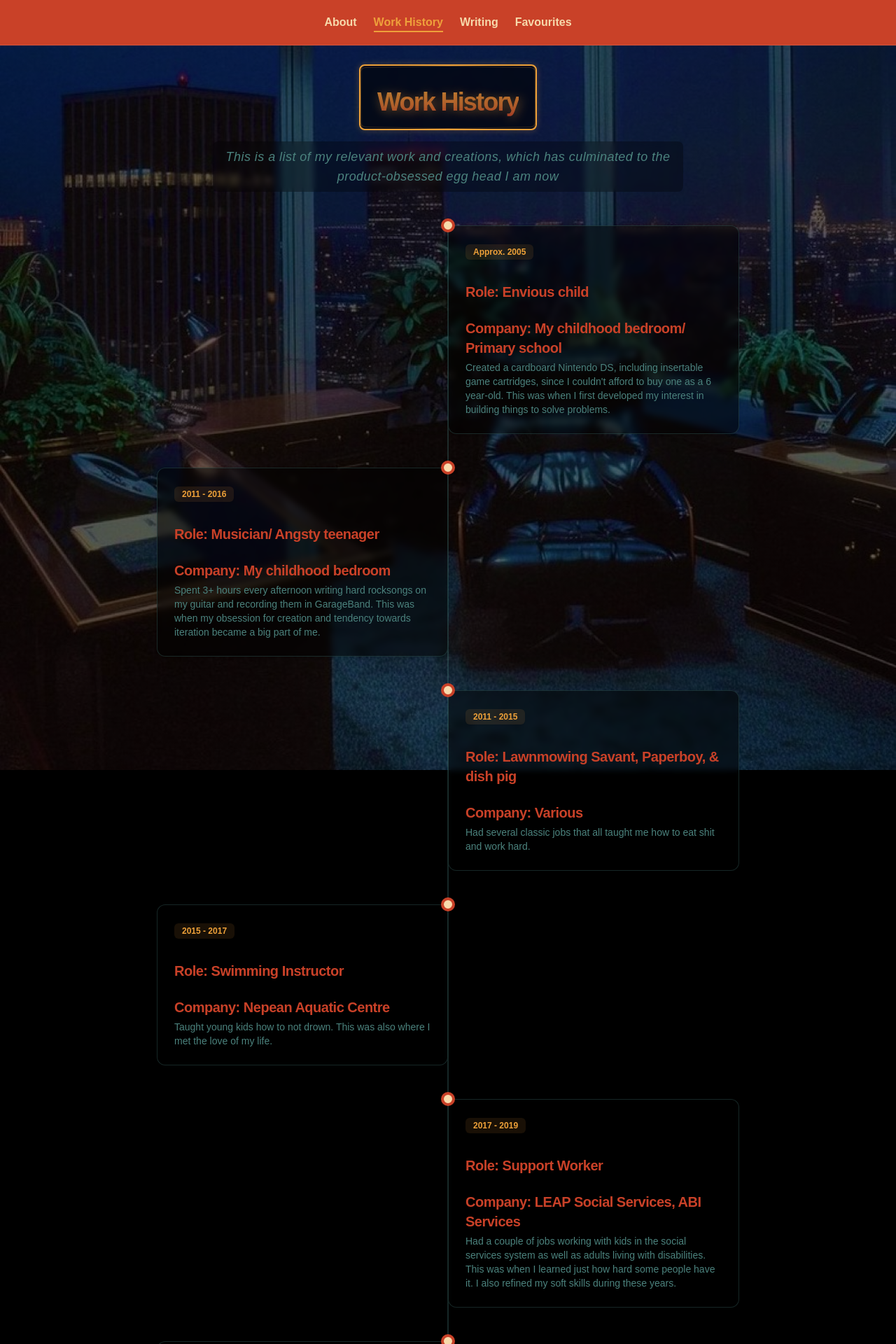
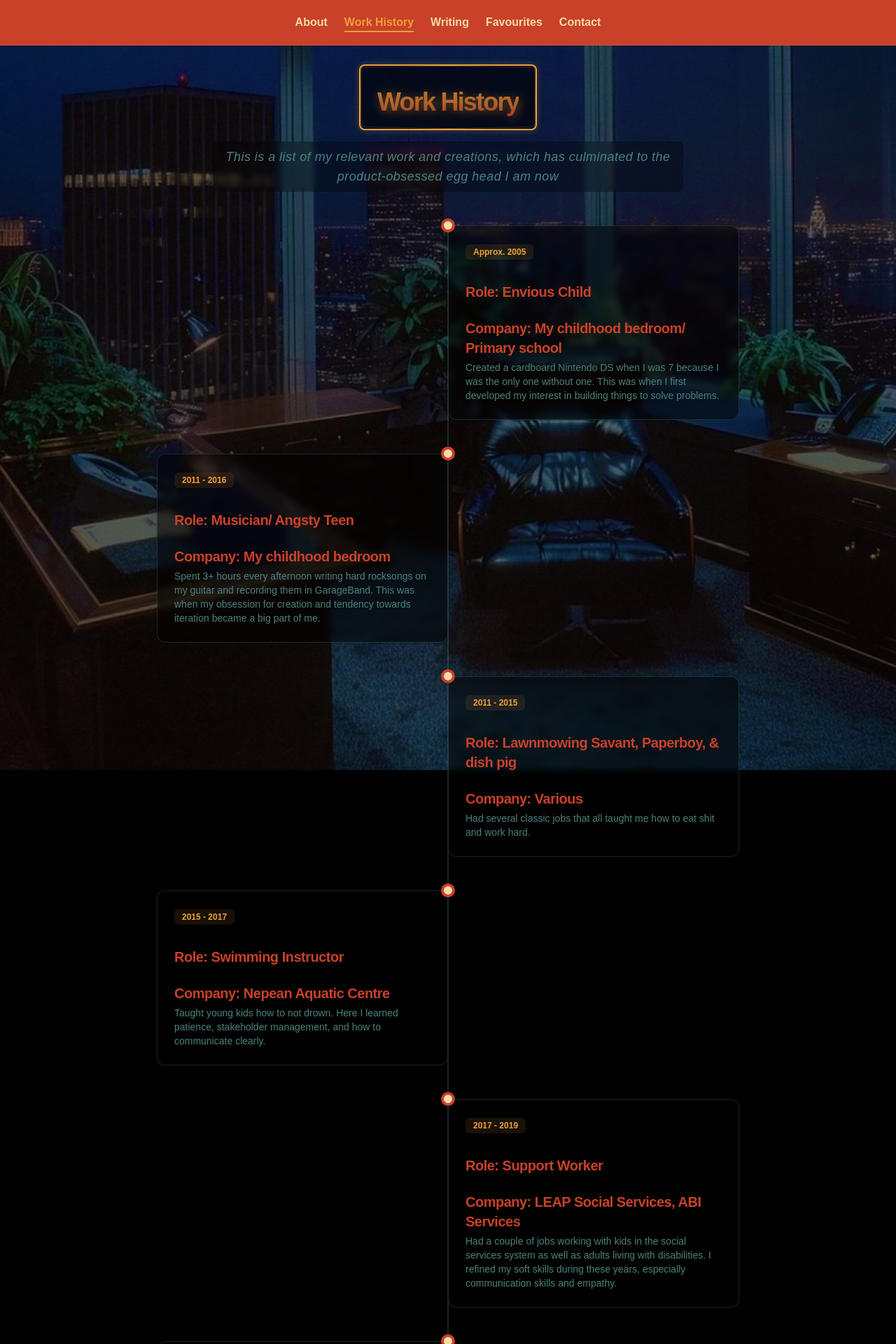
Before and after one commit to jayson-brady-98/personal-website, a Next.js app: page /work-history in a window 1280 px wide. Shown: the top 1920 px of the page at 70% size. Built offline with nearby package versions, Linux system fonts and the light colour scheme.

Commit message:
Updated nav and some text. Added contact page

```diff
--- /dev/null
+++ b/app/contact/page.tsx
@@ -0,0 +1,50 @@
+import Link from "next/link"
+import { Mail, Linkedin } from "lucide-react"
+import { SiX } from "@icons-pack/react-simple-icons"
+
+type Props = {
+  params: Promise<{}>
+  searchParams: Promise<{ [key: string]: string | string[] | undefined }>
+}
+
+export default async function ContactPage(props: Props) {
+  await props.params
+  await props.searchParams
+
+  return (
+    <main className="flex flex-col items-center justify-center min-h-screen py-24 px-4">
+      <h1 className="text-3xl font-bold text-[#EEA03B] mb-8">Let&apos;s Connect</h1>
+
+      <div className="flex flex-col items-center gap-4">
+
+
+        <div className="flex gap-6">
+          <Link
+            href="mailto:jaysonbrady123@gmail.com"
+            className="text-[#F7DAAC] hover:text-[#EEA03B] transition-colors"
+          >
+            <Mail className="w-6 h-6" />
+          </Link>
+
+          <Link
+            href="https://linkedin.com/in/jayson-brady-93ba8614b"
+            target="_blank"
+            rel="noopener noreferrer"
+            className="text-[#F7DAAC] hover:text-[#EEA03B] transition-colors"
+          >
+            <Linkedin className="w-6 h-6" />
+          </Link>
+
+          <Link
+            href="https://x.com/jaysonbradyy"
+            target="_blank"
+            rel="noopener noreferrer"
+            className="text-[#F7DAAC] hover:text-[#EEA03B] transition-colors"
+          >
+            <SiX className="w-6 h-6" />
+          </Link>
+        </div>
+      </div>
+    </main>
+  )
+}
--- a/app/work-history/page.tsx
+++ b/app/work-history/page.tsx
@@ -8,15 +8,15 @@ import { motion, useScroll, useTransform } from "framer-motion"
 const workHistory = [
   {
     id: 1,
-    title: "Envious child",
+    title: "Envious Child",
     company: "My childhood bedroom/ Primary school",
     period: "Approx. 2005",
     description:
-      "Created a cardboard Nintendo DS, including insertable game cartridges, since I couldn't afford to buy one as a 6 year-old. This was when I first developed my interest in building things to solve problems.",
+      "Created a cardboard Nintendo DS when I was 7 because I was the only one without one. This was when I first developed my interest in building things to solve problems.",
   },
   {
     id: 2,
-    title: "Musician/ Angsty teenager",
+    title: "Musician/ Angsty Teen",
     company: "My childhood bedroom",
     period: "2011 - 2016",
     description:
@@ -35,7 +35,7 @@ const workHistory = [
     company: "Nepean Aquatic Centre",
     period: "2015 - 2017",
     description:
-      "Taught young kids how to not drown. This was also where I met the love of my life.",
+      "Taught young kids how to not drown. Here I learned patience, stakeholder management, and how to communicate clearly.",
   },
   {
     id: 5,
@@ -43,7 +43,7 @@ const workHistory = [
     company: "LEAP Social Services, ABI Services",
     period: "2017 - 2019",
     description:
-      "Had a couple of jobs working with kids in the social services system as well as adults living with disabilities. This was when I learned just how hard some people have it. I also refined my soft skills during these years.",
+      "Had a couple of jobs working with kids in the social services system as well as adults living with disabilities. I refined my soft skills during these years, especially communication skills and empathy.",
   },
   {
     id: 6,
@@ -51,7 +51,7 @@ const workHistory = [
     company: "University of Queensland",
     period: "2020 - 2022",
     description:
-      "While I was doing my degree in psychology, I was a research assistant for Prof. Bill von Hippel and Prof. Roy Baumeister. This, along with thesis year, taught me a lot about research, data analysis, and project management. This was also my first exposure to coding.",
+      "While I was doing my psychology degree, I was a research assistant for Prof. Bill von Hippel and Prof. Roy Baumeister. This, along with thesis year, taught me a lot about research, data analysis, and project management. This was also my first exposure code (R).",
   },
   {
     id: 7,
@@ -59,7 +59,7 @@ const workHistory = [
     company: "Reader's Recap",
     period: "2022",
     description: {
-      __html: "Developed a concept for an app helping dementia patients track their reading progress with automated book summaries. Advanced to patent research and business planning stages, but discovered an existing patent. Though the patent was near expiration, challenges in finding a technical co-founder and concerns about VC funding led to shelving the project (though I still have all my notes). But this was when I started to dive deeper into using technology to solve read-world problems. Funnilty enough, Readwise <a href='https://x.com/homsiT/status/1866968568350515697' class='text-[#4B827D] hover:text-[#C94128] transition-colors underline'>built this feature</a> into their product only recently."
+      __html: "Developed a concept for an app to help dementia patients read books by using AI to provide summaries of a book&apos;s storyline to the current page. I got pretty far with it - did patent research and business planning, but then found out someone already held a patent for the idea. Even though the patent was close to expiring, I was apprehensive about finding a technical cofounder and seeking fundings, so I shelved the idea. (Readwise <a href='https://x.com/homsiT/status/1866968568350515697' class='text-[#4B827D] hover:text-[#C94128] transition-colors underline'>built this feature</a> into their product only recently). This was when I started to dive deeper into using technology to solve real-world problems."
     },
   },
   {
@@ -68,7 +68,7 @@ const workHistory = [
     company: "Timeful",
     period: "2022 - 2023",
     description:
-      "Started a small consulting business designed to help entrepreneurs streamline their workflows with custom-build Notion workspaces and automations. As anyone who had tried to start a business, I learned too much to list (I have a full essay about this here). But during this time I refined my problem-solving abilities, built my first digital products based on market research, and became well aquainted with the interaction of product goals and business goals.",
+      "Started a small consulting business to help entrepreneurs streamline their workflows with custom-built Notion workspaces, automations, and LLMs. Over the year, I refined my problem-solving abilities, built and sold my first low-code digital products, and became well aquainted with the interaction of product goals and business goals.",
   },
   {
     id: 9,
@@ -76,15 +76,15 @@ const workHistory = [
     company: "Loadshift",
     period: "2023 - 2024",
     description:
-      "I took this job for financial reasons after I stopped working on Timeful. It was mostly a sales/operations role, but I got to work on some product stuff because I had a good manager. I learned a lot about office politics and that I do my best work when I get to work on projects (rather than reactive daily tasks).",
+      "I took this job for financial reasons after I stopped working on Timeful. It was mostly a user support/operations role, but I got to work on some product stuff because I had a good manager. I learned a lot about office politics and how large companies work, as well as the type of work I excel at (project-based and iterative).",
   },
   {
     id: 10,
-    title: "A bit of everything",
-    company: "Antiwork.com (fka Gumroad)",
+    title: "Customer Support & Product",
+    company: "Antiwork.com (Gumroad, Helper.ai)",
     period: "2024",
     description:
-      "Started in customer support at Gumroad and Helper.ai, but quickly moved into product work. I got to do everything from feature planning to UX writing and mockups in Figma. Most exciting was getting to shape Helper.ai's user experience - pretty much all my ideas made it into the final product. This was my first time working with a production codebase, where I learned to collaborate with engineers, write code (with AI's help), and ship features. I also learned how to get stakeholders to buy into my ideas.",
+      "Started in customer support at Gumroad and Helper.ai, but moved into product work after a few months. I did everything from feature planning to UX writing and mockups in Figma to deploying code. Most exciting was getting to shape Helper.ai's UX - pretty much all my ideas got shipped. This was my first time working with a production codebase, where I learned to collaborate with engineers and designers, write code (using Cursor), and ship features. I also learned how to get stakeholders to buy into my ideas.",
   },
   {
     id: 11,
@@ -92,7 +92,7 @@ const workHistory = [
     company: "NextPromo.io",
     period: "Current",
     description:
-      "Getting product management experience is hard, so I'm creating my own experience. NextPromo.io is an app that enables consumers to see projections for when their favourite brands will likely have a sale so they can save money. Initially I was going to build it for my partner since it solves a problem specific to her, but after fleshing out the ideas and thinking about how to monetise the site, I thought I'd keep building and see where it goes while I apply for product jobs.",
+      "Getting product management experience is hard, so I'm creating my own experience. NextPromo.io predicts when consumers' favourite brands will have a sale so they can save money. I currently have a working prototype live, but I'm currently working on improving the data quality to make the product more reliable.",
   },
 ]
 
--- a/components/navigation.tsx
+++ b/components/navigation.tsx
@@ -117,6 +117,22 @@ export function Navigation() {
           </div>
         )}
       </div>
+
+      <Link
+        href="/contact"
+        className={cn(
+          "relative text-sm sm:text-base font-semibold transition-colors hover:text-[#EEA03B]",
+          pathname === "/contact" ? "text-[#EEA03B]" : "text-[#F7DAAC]"
+        )}
+      >
+        Contact
+        {pathname === "/contact" && (
+          <motion.div
+            layoutId="underline"
+            className="absolute left-0 top-full h-0.5 w-full bg-[#EEA03B]"
+          />
+        )}
+      </Link>
     </div>
   )
 
--- a/package.json
+++ b/package.json
@@ -9,6 +9,7 @@
     "lint": "next lint"
   },
   "dependencies": {
+    "@icons-pack/react-simple-icons": "^10.2.0",
     "@radix-ui/react-slot": "^1.1.0",
     "class-variance-authority": "^0.7.1",
     "clsx": "^2.1.1",
```
Also changed, not shown: 1 other file (tests, documents, lock files or other folders).
